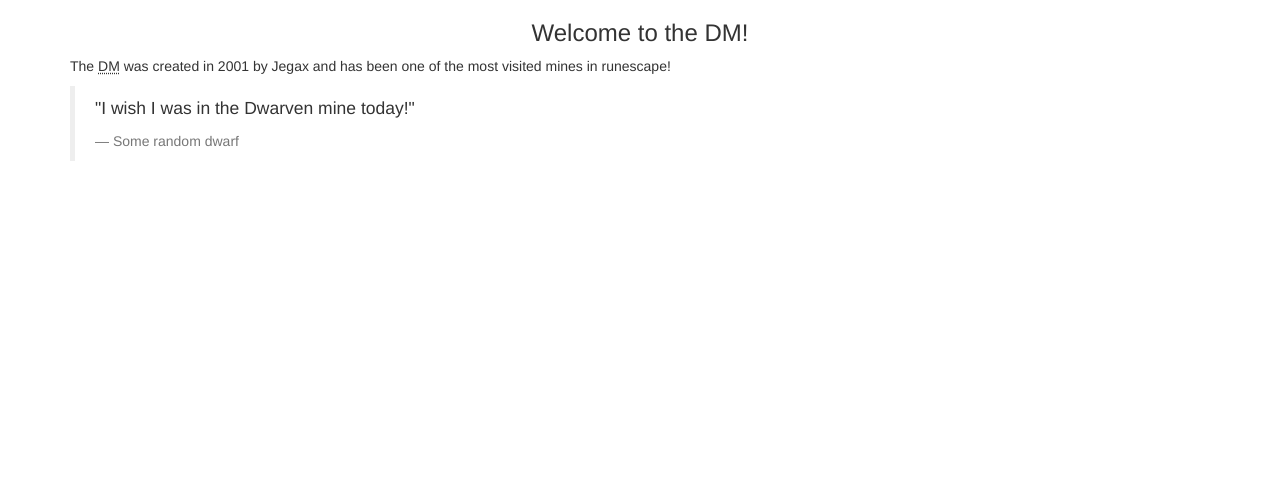
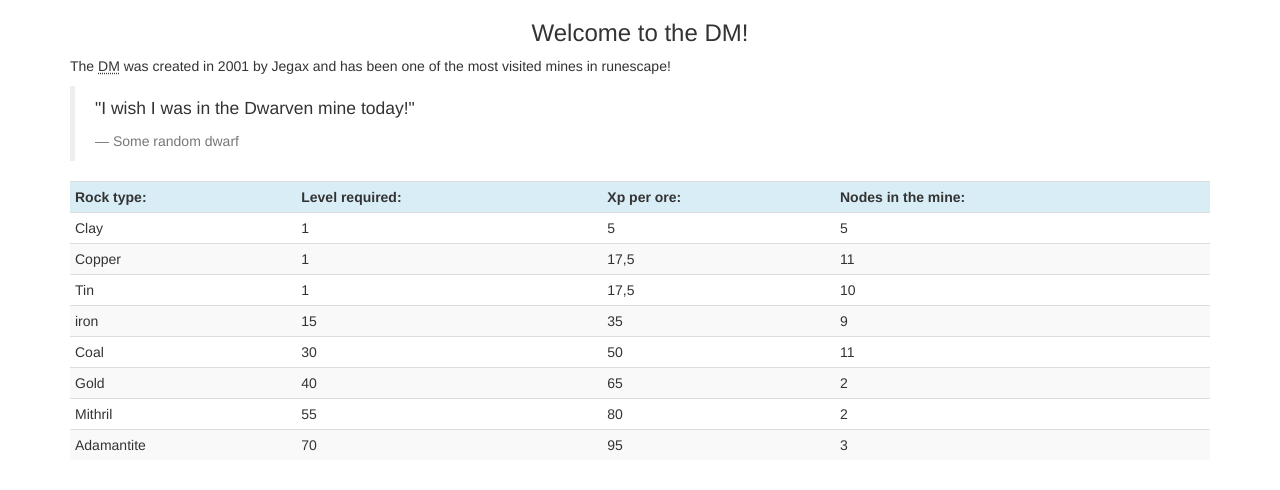
Before and after one commit to LukasDeRuiter/experimentalCode, a plain HTML site: page bootstrappin.html in a window 1280 px wide. Drawn offline with nearby package versions, Linux system fonts and the light colour scheme.

Commit message:
added bs table

```diff
--- a/bootstrappin.html
+++ b/bootstrappin.html
@@ -27,6 +27,68 @@ in runescape!</p>
 
 </div>
 
+<div class="container">
+    <table class="table table-striped table-hover table-condensed table-responsive">
+        <thread>
+            <tr class="info">
+                <th>Rock type: </th>
+                <th>Level required: </th>
+                <th>Xp per ore: </th>
+                <th>Nodes in the mine: </th>
+            </tr>
+            <tr>
+                <td>Clay</td>
+                <td>1</td>
+                <td>5</td>
+                <td>5</td>
+            </tr>
+            <tr>
+                <td>Copper</td>
+                <td>1</td>
+                <td>17,5</td>
+                <td>11</td>
+            </tr>
+            <tr>
+                <td>Tin</td>
+                <td>1</td>
+                <td>17,5</td>
+                <td>10</td>
+            </tr>
+            <tr>
+                <td>iron</td>
+                <td>15</td>
+                <td>35</td>
+                <td>9</td>
+            </tr>
+            <tr>
+                <td>Coal</td>
+                <td>30</td>
+                <td>50</td>
+                <td>11</td>
+            </tr>
+            <tr>
+                <td>Gold</td>
+                <td>40</td>
+                <td>65</td>
+                <td>2</td>
+            </tr>
+            <tr>
+                <td>Mithril</td>
+                <td>55</td>
+                <td>80</td>
+                <td>2</td>
+            </tr>
+            <tr>
+                <td>Adamantite</td>
+                <td>70</td>
+                <td>95</td>
+                <td>3</td>
+            </tr>
+        </thread>
+
+    </table>
+</div>
+
 </body>
 
 
```
